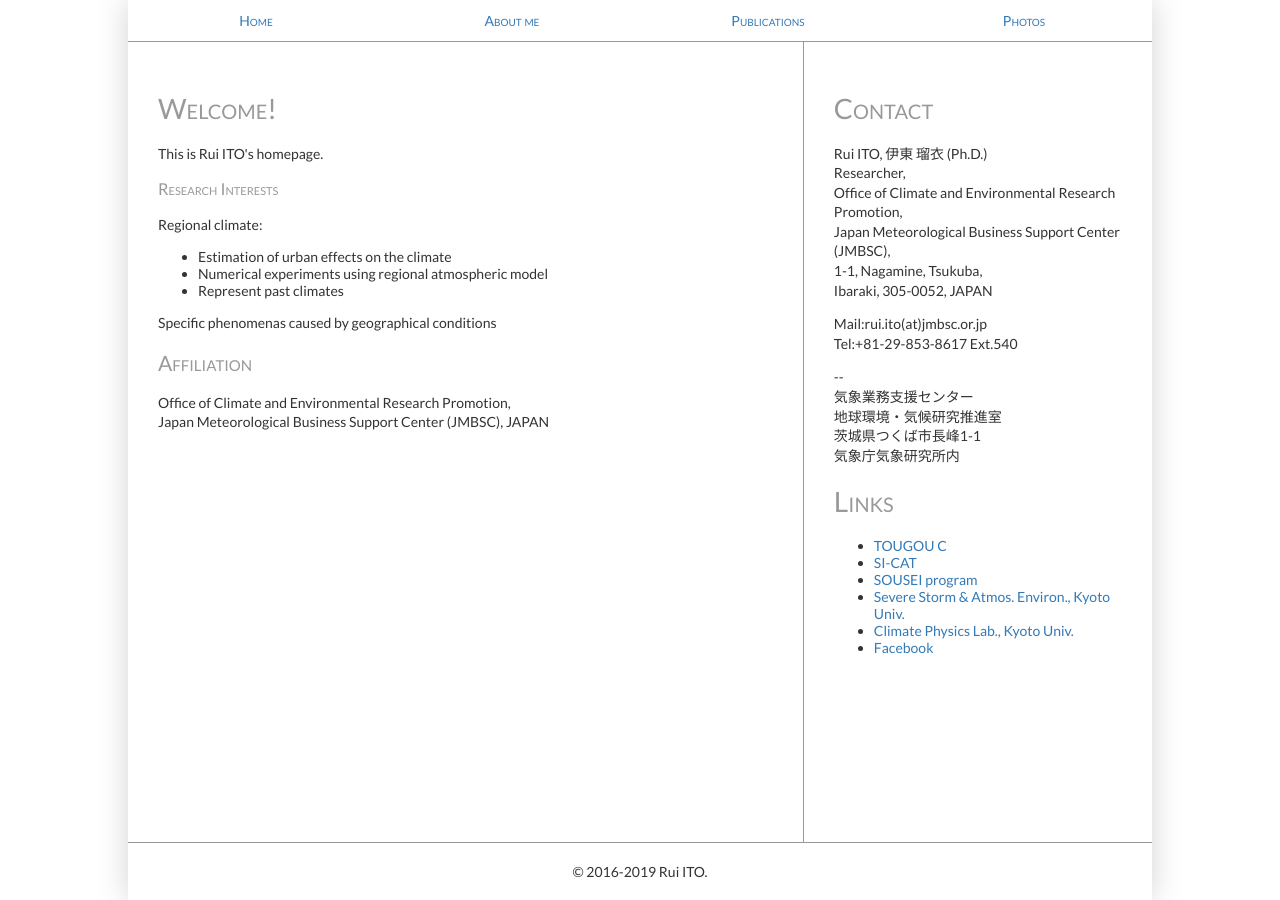
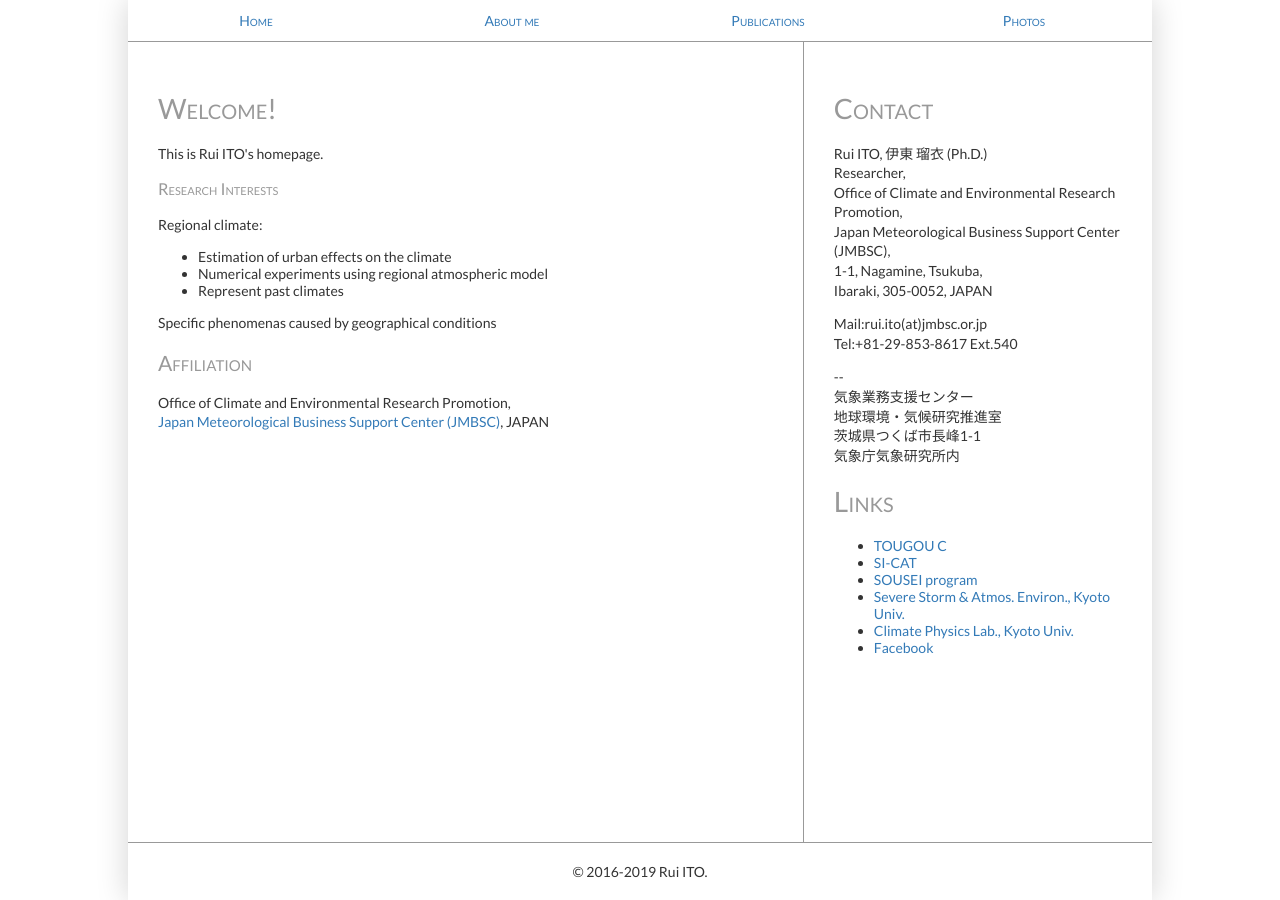
Before and after one commit to rui-climbiz/rui-climbiz.github.io, a Jekyll site: the page built from index.html, in a window 1280 px wide. Built offline with Jekyll 4.4.1, drawn with Linux system fonts in a browser that asks for light colours; part of the change alters nothing that is shown.

```diff
--- a/index.html
+++ b/index.html
@@ -15,4 +15,4 @@
 <p>Specific phenomenas caused by geographical conditions </p>
 <h2>Affiliation</h2>
 <p>Office of Climate and Environmental Research Promotion,<br />
-Japan Meteorological Business Support Center (JMBSC), JAPAN</p>
+<a href="http://www.jmbsc.or.jp/en/index-e.html">Japan Meteorological Business Support Center (JMBSC)</a>, JAPAN</p>
```
